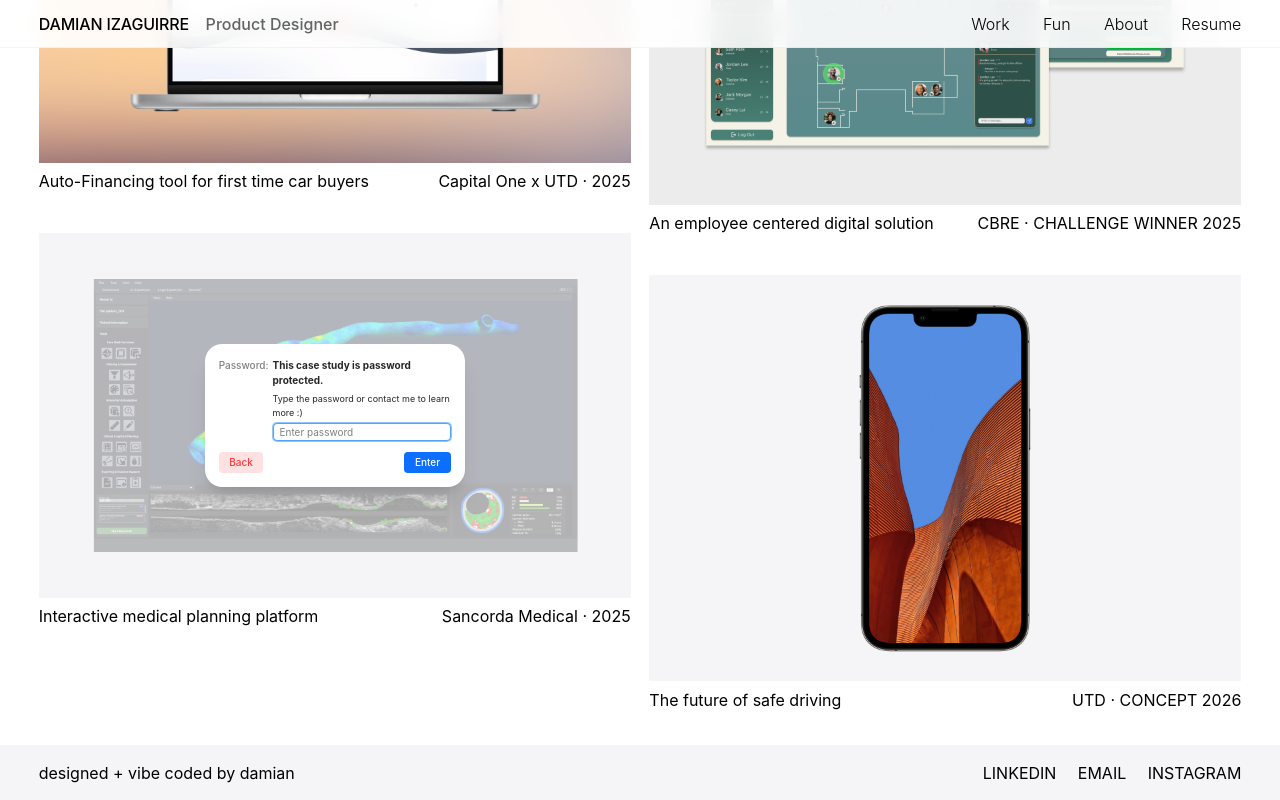
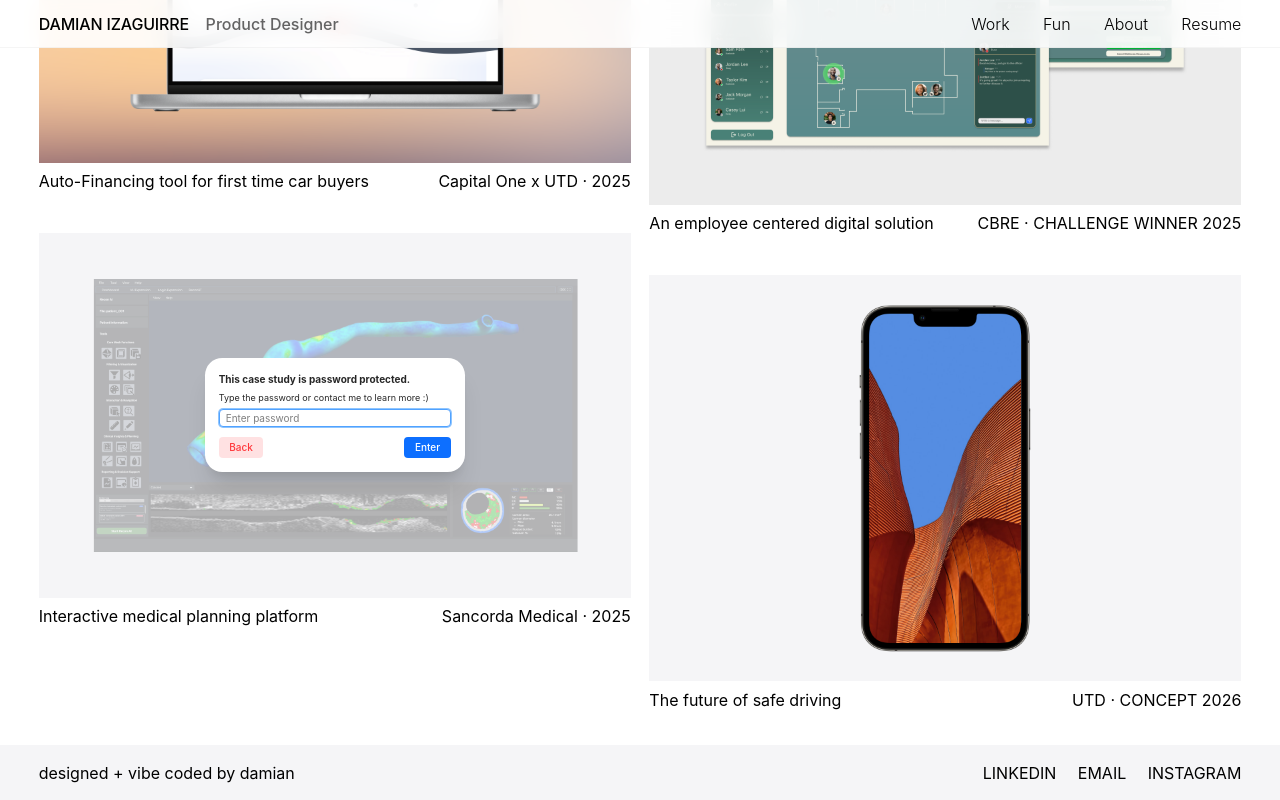
Before and after one commit to damianizaguirre/2026-Portfolio, a Next.js app: page / in a window 1280 px wide. Both pictures are taken after a click on the element 334 px from the left and 1053 px from the top of the page. Shown: the part 638-1438 px from the top of the page. Built offline with nearby package versions, Linux system fonts and the light colour scheme.

Commit message:
Remove 'Password:' label from password dialog
Co-authored-by: Damian Izaguirre <damianizaguirre@users.noreply.github.com>

```diff
--- a/src/components/PasswordProtectedCard.tsx
+++ b/src/components/PasswordProtectedCard.tsx
@@ -80,21 +80,9 @@ export default function PasswordProtectedCard({
                 width: "clamp(260px, 20.3vw, 390px)",
               }}
             >
-              <div className="flex" style={{ gap: "clamp(4px, 0.31vw, 6px)" }}>
+              <div>
                 <div
-                  className="flex flex-col shrink-0"
-                  style={{ gap: "clamp(4px, 0.31vw, 6px)" }}
-                >
-                  <p
-                    className="font-medium text-black/50"
-                    style={{ fontSize: "clamp(10px, 0.68vw, 13px)" }}
-                  >
-                    Password:
-                  </p>
-                </div>
-
-                <div
-                  className="flex-1 flex flex-col"
+                  className="flex flex-col"
                   style={{ gap: "clamp(4px, 0.31vw, 6px)" }}
                 >
                   <p
```
